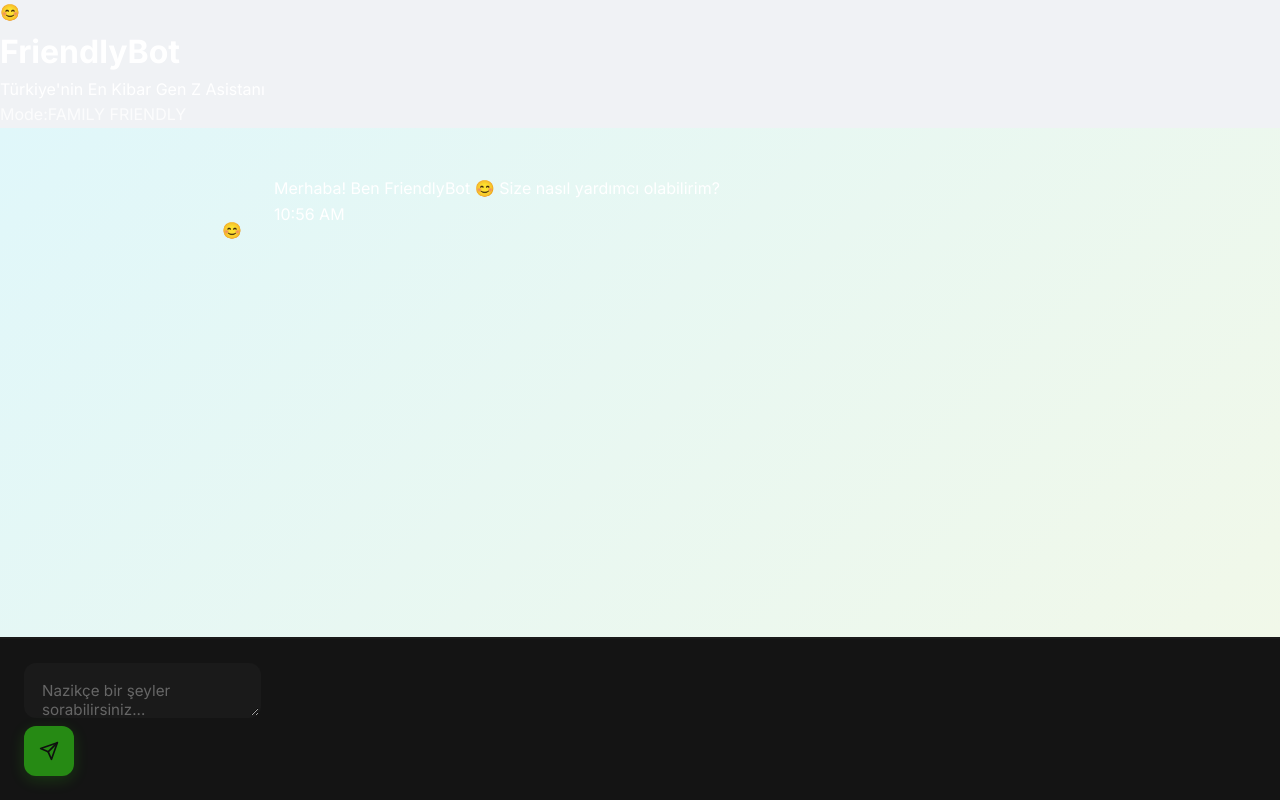
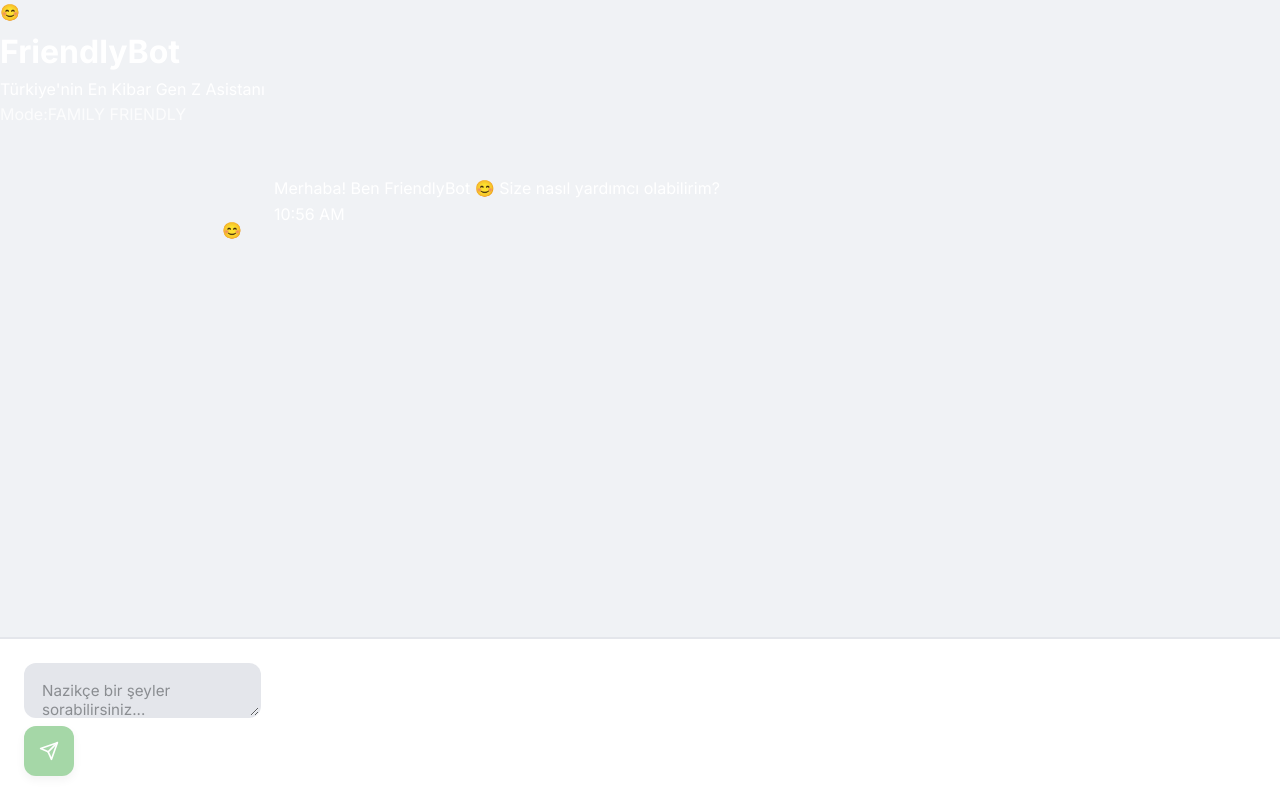
Before and after one commit to EchoKatana/ToxicChatbot, a React (Vite) app: page / in a window 1280 px wide. Built offline with nearby package versions, Linux system fonts and the light colour scheme.

Commit message:
Fix(UI): Repair broken UI layout and contrast with global Family Theme overrides

```diff
--- a/src/App.css
+++ b/src/App.css
@@ -8,8 +8,27 @@
 }
 
 /* Family Theme - Premium Clean Look */
+.family-theme {
+  /* Override global variables for light theme */
+  --bg-primary: #f0f2f5;
+  --bg-secondary: #ffffff;
+  --bg-tertiary: #e4e6eb;
+
+  --toxic-green: #4CAF50;
+  --toxic-cyan: #2196F3;
+  --toxic-purple: #9C27B0;
+
+  --text-primary: #1c1e21;
+  --text-secondary: #65676b;
+  --text-dim: #8a8d91;
+
+  --gradient-evil: linear-gradient(135deg, #4CAF50 0%, #81C784 100%);
+  --glow-green: 0 0 10px rgba(76, 175, 80, 0.3);
+}
+
 .family-theme .chat-container {
-  background: linear-gradient(135deg, #e0f7fa 0%, #f1f8e9 100%);
+  background: transparent;
+  /* Let app background show through */
 }
 
 .family-theme .chat-container::before {
--- a/src/components/InputArea.css
+++ b/src/components/InputArea.css
@@ -8,8 +8,8 @@
     display: flex;
     gap: var(--space-md);
     align-items: flex-end;
-    max-width: 1200px;
     margin: 0 auto;
+    width: 100%;
 }
 
 .input-container textarea {
@@ -19,10 +19,12 @@
     max-height: 150px;
     font-size: 0.95rem;
     background: var(--bg-tertiary);
+    /* Will now adapt to theme */
     border: 2px solid transparent;
     border-radius: var(--radius-md);
     padding: var(--space-md);
     color: var(--text-primary);
+    /* Will now adapt to theme */
     transition: all var(--transition-base);
     font-family: var(--font-primary);
 }
@@ -30,7 +32,9 @@
 .input-container textarea:focus {
     outline: none;
     border-color: var(--toxic-green);
-    box-shadow: 0 0 20px rgba(57, 255, 20, 0.2);
+    box-shadow: 0 0 10px rgba(57, 255, 20, 0.1);
+    /* Reduced shadow intensity */
+    background: var(--bg-secondary);
 }
 
 .input-container textarea:disabled {
@@ -48,14 +52,15 @@
     border: none;
     border-radius: var(--radius-md);
     background: var(--toxic-green);
-    color: var(--bg-primary);
+    color: #ffffff;
+    /* Always white icon */
     cursor: pointer;
     display: flex;
     align-items: center;
     justify-content: center;
     transition: all var(--transition-base);
     flex-shrink: 0;
-    box-shadow: 0 4px 15px rgba(57, 255, 20, 0.3);
+    box-shadow: 0 4px 10px rgba(0, 0, 0, 0.1);
 }
 
 .btn-send:hover:not(:disabled) {
```
